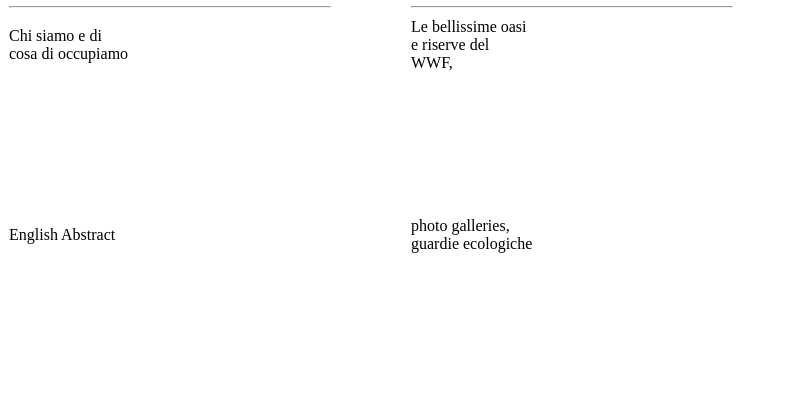
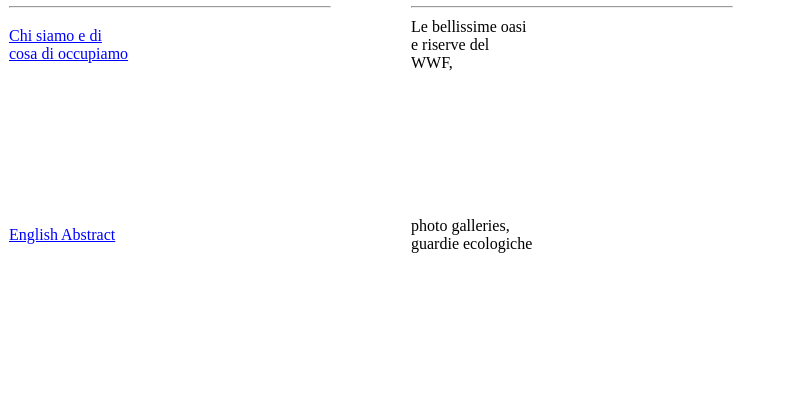
Before and after one commit to pulcinator/pulcinator.github.io, a plain HTML site: page index.html in a window 1280 px wide. Shown: the part 1320-1722 px from the top of the page, 0-808 px from the left. Drawn offline with Linux system fonts and the light colour scheme; grey boxes are pictures that could not be loaded.

Commit message:
aggiunto link

```diff
--- a/index.html
+++ b/index.html
@@ -20,14 +20,14 @@
  </tr>
 
  <tr>
- <td>Chi siamo e di<br />cosa di occupiamo</td>
+ <td><a style="color:blue" href="https://web.archive.org/web/19981212034220/http://www.wwf.it/chisiamo/what.html">Chi siamo e di<br />cosa di occupiamo</td>
  <td>Le bellissime oasi<br />e riserve del<br />WWF,</center></td>
  <td>News WWF<br />dall'Italia e dal mondo</td>
  <td>Doniamo ai nostri<br />bambini un pianeta pieno di<br />vita:</td>
  </tr>
 
  <tr>
- <td>English Abstract</td>
+ <td><a style="color:blue" href=https://web.archive.org/web/19981212034220/http://www.wwf.it/english/welcome.html">English Abstract</td>
  <td>photo galleries,<br />guardie ecologiche</td>
  <td><img src="https://web.archive.org/web/20000831203129im_/http://www.wwf.it/pict/new3.gif">Cambiamo<br />aria al clima</td>
  <td>La campagna del<br />WWF per un<br />futuro sostenibile</td>
```
